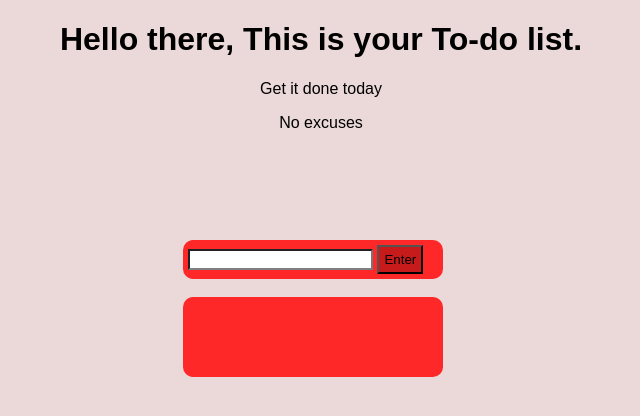
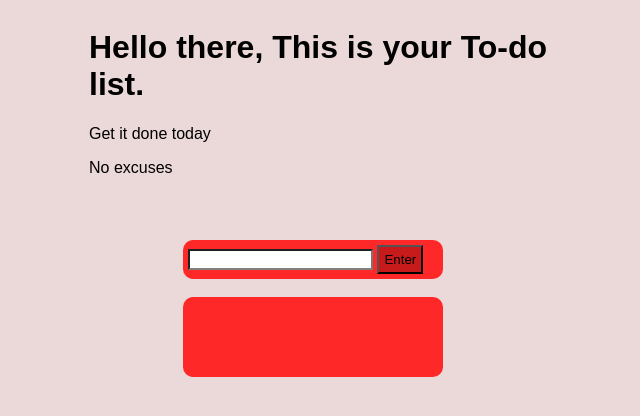
Before and after one commit to teniolafatunmbi/To-do-app, a website: page index.html in a window 1280 px wide. Shown: the whole page, without its empty margins (319-959 px from the left). Drawn offline with Linux system fonts and the light colour scheme.

Commit message:
modified

```diff
--- a/index.html
+++ b/index.html
@@ -1,12 +1,12 @@
 <!DOCTYPE html>
 <html lang="en">
 <head>
-	<meta name="viewport">
+	<meta name="viewport" content="width=device-width, initial-scale=1">
 	<title>To-do list app</title>
 	<link href = "style.css" rel="stylesheet">
 </head>
 <body>
-	<header><h1>Hello there, This is your To-do list.</h1>
+	<header id="header"><h1>Hello there, This is your To-do list.</h1>
 		<p>Get it done today</p>
 		<p>No excuses</p>
 	</header>
--- a/style.css
+++ b/style.css
@@ -1,8 +1,9 @@
 body {
     background: rgb(235, 216, 216);
+    display: flex;
 }
-header {
-    text-align: center;
+#header {
+    margin: 0 25em;
     font-family: fantasy;
 }
 
@@ -35,9 +36,10 @@ header {
 
 li > button {
     position: relative;
+    padding: 5px;
     margin-left: 30px;
     background-color: lightcoral;
-    border-radius: 5px;
+    border-radius: 50px;
     border-color: lightcoral;
 }
 
@@ -49,5 +51,6 @@ li > button {
 .done {
     background: green !important;
     color: blue;
+    border-radius: 5px;
 
 }
```
